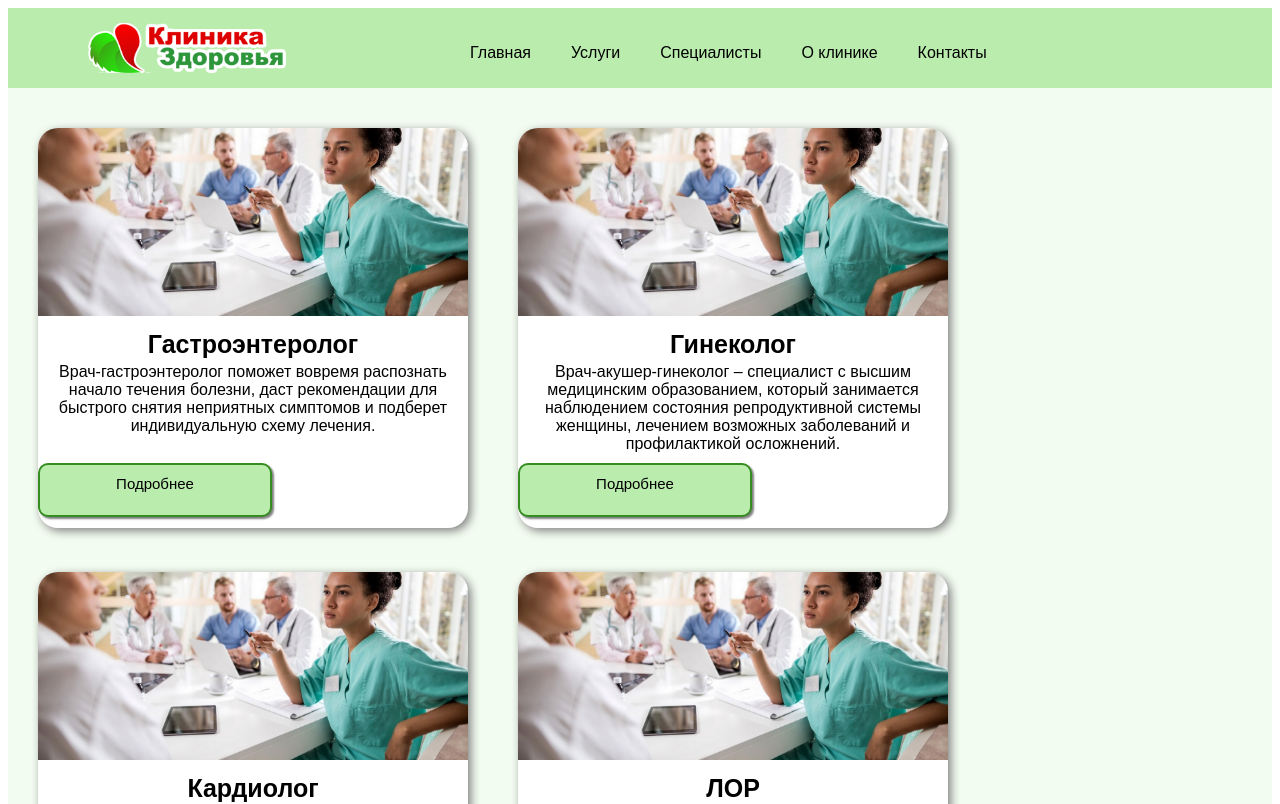
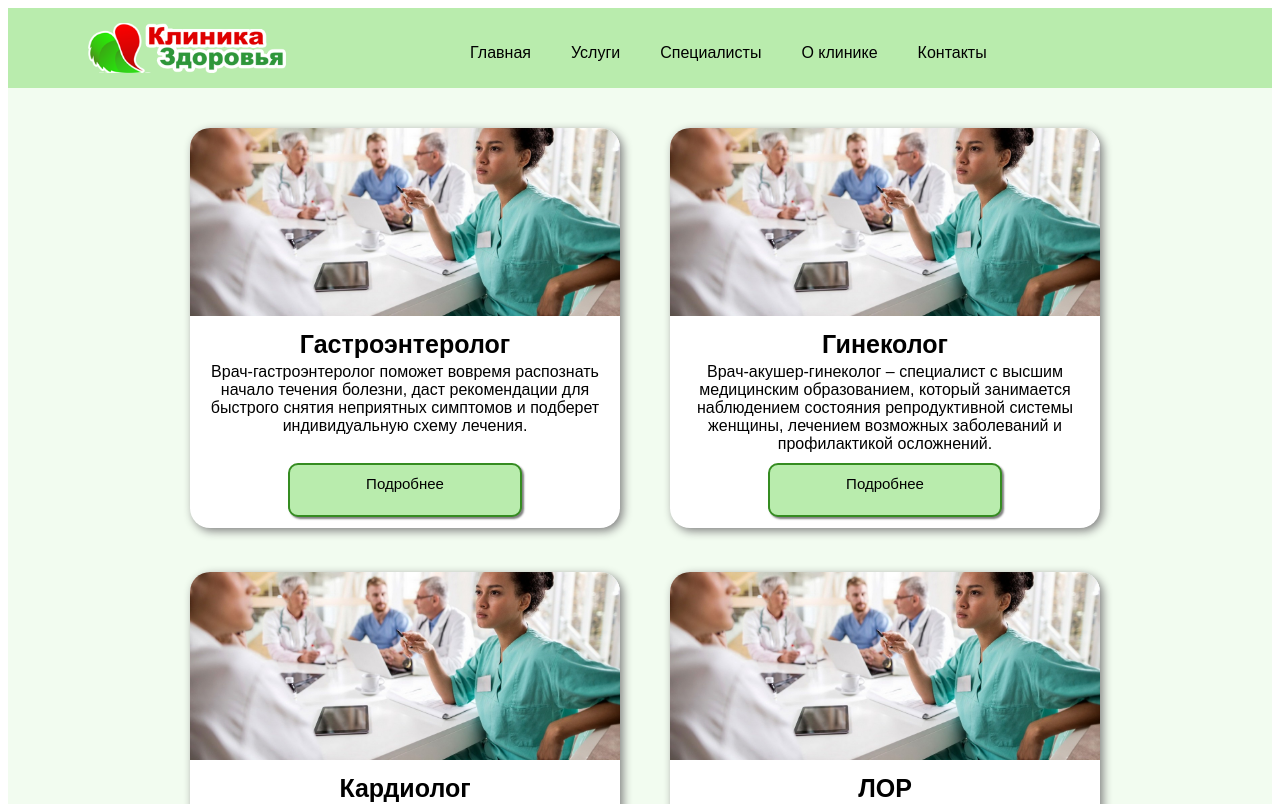
Before and after one commit to Ansanat/klinika, a Vue app: page /service-page in a window 1280 px wide. Shown: the top 804 px of the page. Built offline with nearby package versions, Linux system fonts and the light colour scheme.

Commit message:
fix service page

```diff
--- a/src/pages/v-service-page.vue
+++ b/src/pages/v-service-page.vue
@@ -127,4 +127,7 @@ export default {
 </script>
 
 <style>
+.v-service-page {
+  text-align: center;
+}
 </style>
```
